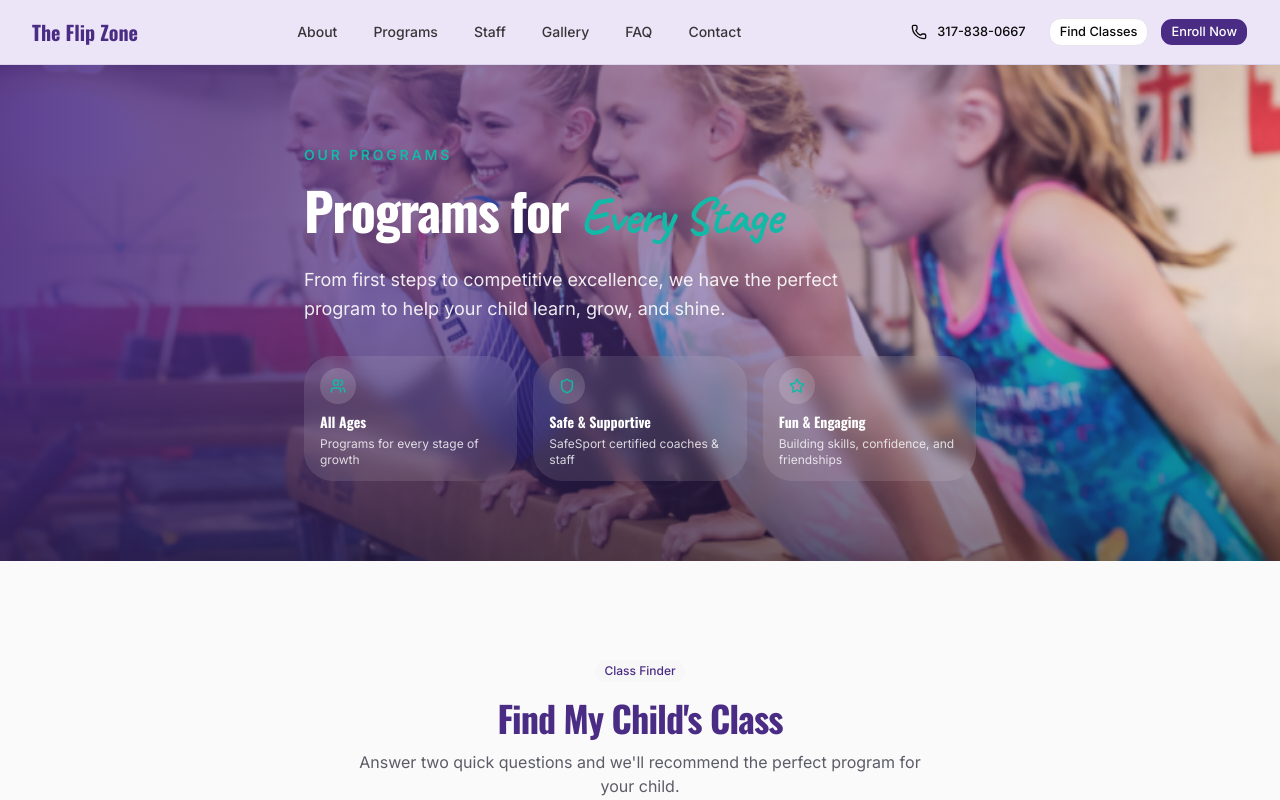
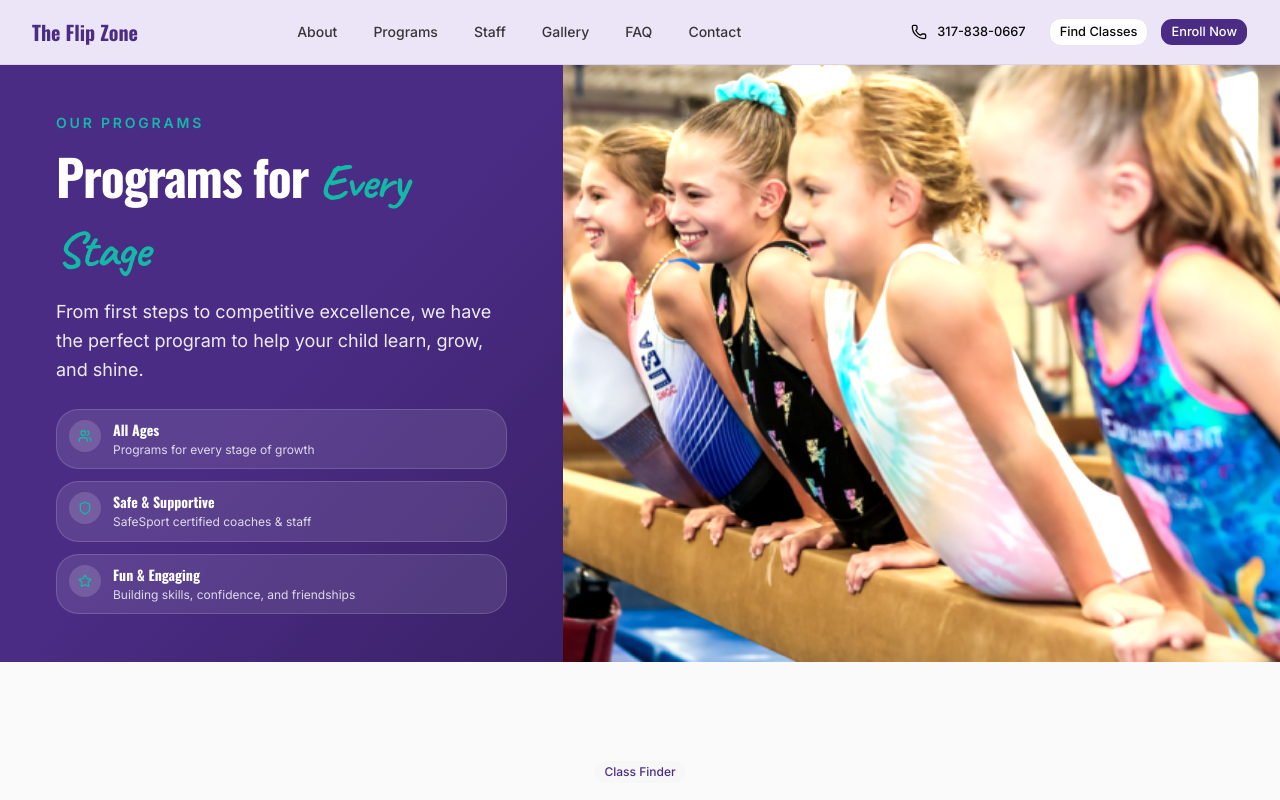
Before and after one commit to darnold5000/flipzone, a Next.js app: page /programs in a window 1280 px wide. Shown: the top 800 px of the page. Built offline with nearby package versions, Linux system fonts and the light colour scheme.

Commit message:
staff hero

```diff
--- /dev/null
+++ b/src/components/SplitPhotoHero.tsx
@@ -0,0 +1,52 @@
+"use client";
+
+import type { ReactNode } from "react";
+import Image from "next/image";
+import { motion } from "framer-motion";
+import { cn } from "@/lib/utils";
+
+interface SplitPhotoHeroProps {
+  image: string;
+  imageAlt: string;
+  imagePosition?: string;
+  children: ReactNode;
+  className?: string;
+}
+
+export function SplitPhotoHero({
+  image,
+  imageAlt,
+  imagePosition = "center center",
+  children,
+  className,
+}: SplitPhotoHeroProps) {
+  return (
+    <section className={cn("overflow-hidden", className)}>
+      <div className="lg:grid lg:min-h-[420px] lg:grid-cols-[minmax(0,44%)_1fr] xl:min-h-[460px]">
+        <div className="relative z-10 flex items-center bg-gradient-to-br from-flip-purple via-flip-purple to-[#3a2168] px-6 py-12 sm:px-10 lg:px-12 xl:px-14">
+          <motion.div
+            initial={{ opacity: 0, y: 16 }}
+            animate={{ opacity: 1, y: 0 }}
+            transition={{ duration: 0.55, ease: "easeOut" }}
+            className="w-full max-w-xl"
+          >
+            {children}
+          </motion.div>
+        </div>
+
+        <div className="relative aspect-[16/10] min-h-[240px] bg-muted sm:aspect-[16/9] lg:aspect-auto lg:min-h-0">
+          <Image
+            src={image}
+            alt={imageAlt}
+            fill
+            priority
+            unoptimized
+            className="object-cover brightness-[1.14] contrast-[1.08] saturate-[1.1]"
+            style={{ objectPosition: imagePosition }}
+            sizes="(max-width: 1024px) 100vw, 56vw"
+          />
+        </div>
+      </div>
+    </section>
+  );
+}
--- a/src/components/gallery/GalleryHero.tsx
+++ b/src/components/gallery/GalleryHero.tsx
@@ -1,42 +1,22 @@
 "use client";
 
-import Image from "next/image";
-import { motion } from "framer-motion";
+import { SplitPhotoHero } from "@/components/SplitPhotoHero";
 import { images } from "@/lib/images";
 
 export function GalleryHero() {
   return (
-    <section className="relative flex min-h-[45vh] items-center overflow-hidden lg:min-h-[52vh]">
-      <Image
-        src={images.galleryHeroPhoto}
-        alt="Young gymnast with medals at California Grand Invitational"
-        fill
-        priority
-        className="object-cover object-center brightness-[1.04] saturate-[1.05]"
-        sizes="100vw"
-      />
+    <SplitPhotoHero
+      image={images.galleryHeroPhoto}
+      imageAlt="Young gymnast with medals at California Grand Invitational"
+      imagePosition="center 40%"
+    >
+      <h1 className="font-heading text-4xl font-bold leading-tight text-white sm:text-5xl lg:text-[3.1rem]">
+        Moments <span className="font-script text-flip-coral">That Matter</span>
+      </h1>
 
-      <div className="absolute inset-0 bg-gradient-to-r from-flip-purple/92 via-flip-purple/50 to-flip-purple/15" />
-      <div className="absolute inset-0 bg-gradient-to-t from-flip-black/45 via-transparent to-transparent" />
-
-      <div className="container-wide relative z-10 px-4 py-14 sm:px-6 lg:px-8 lg:py-20">
-        <motion.div
-          initial={{ opacity: 0, y: 20 }}
-          animate={{ opacity: 1, y: 0 }}
-          transition={{ duration: 0.6, ease: "easeOut" }}
-          className="max-w-xl"
-        >
-          <h1 className="font-heading text-4xl font-bold leading-tight text-white sm:text-5xl lg:text-[3.25rem]">
-            Moments{" "}
-            <span className="font-script text-flip-coral">That Matter</span>
-          </h1>
-
-          <p className="mt-4 max-w-lg text-base leading-relaxed text-white/90 sm:text-lg">
-            From first cartwheels to big victories, these are the memories we&apos;re proud to
-            share.
-          </p>
-        </motion.div>
-      </div>
-    </section>
+      <p className="mt-4 text-base leading-relaxed text-white/90 sm:text-lg">
+        From first cartwheels to big victories, these are the memories we&apos;re proud to share.
+      </p>
+    </SplitPhotoHero>
   );
 }
--- a/src/components/programs/ProgramsHero.tsx
+++ b/src/components/programs/ProgramsHero.tsx
@@ -1,8 +1,7 @@
 "use client";
 
-import Image from "next/image";
-import { motion } from "framer-motion";
 import { Shield, Star, Users } from "lucide-react";
+import { SplitPhotoHero } from "@/components/SplitPhotoHero";
 import { images } from "@/lib/images";
 
 const highlights = [
@@ -25,56 +24,43 @@ const highlights = [
 
 export function ProgramsHero() {
   return (
-    <section className="relative flex min-h-[50vh] items-center overflow-hidden lg:min-h-[58vh]">
-      <Image
-        src={images.programsHeroPhoto}
-        alt="Young gymnasts on beam at The Flip Zone"
-        fill
-        priority
-        className="object-cover object-[72%_center] brightness-[1.05] saturate-[1.04]"
-        sizes="100vw"
-      />
-
-      <div className="absolute inset-0 bg-gradient-to-r from-flip-purple/90 via-flip-purple/55 to-flip-purple/10" />
-      <div className="absolute inset-0 bg-gradient-to-t from-flip-black/40 via-transparent to-transparent" />
-
-      <div className="container-wide relative z-10 px-4 py-16 sm:px-6 lg:px-8 lg:py-20">
-        <motion.div
-          initial={{ opacity: 0, y: 20 }}
-          animate={{ opacity: 1, y: 0 }}
-          transition={{ duration: 0.6, ease: "easeOut" }}
-          className="max-w-2xl"
+    <SplitPhotoHero
+      image={images.programsHeroPhoto}
+      imageAlt="Young gymnasts on beam at The Flip Zone"
+      imagePosition="72% center"
     >
       <p className="mb-3 text-sm font-semibold uppercase tracking-[0.2em] text-flip-teal">
         Our Programs
       </p>
 
-          <h1 className="font-heading text-4xl font-bold leading-tight text-white sm:text-5xl lg:text-[3.25rem]">
-            Programs for{" "}
-            <span className="font-script text-flip-teal">Every Stage</span>
+      <h1 className="font-heading text-4xl font-bold leading-tight text-white sm:text-5xl lg:text-[3.1rem]">
+        Programs for <span className="font-script text-flip-teal">Every Stage</span>
       </h1>
 
-          <p className="mt-4 max-w-xl text-base leading-relaxed text-white/90 sm:text-lg">
-            From first steps to competitive excellence, we have the perfect program to help your
-            child learn, grow, and shine.
+      <p className="mt-4 text-base leading-relaxed text-white/90 sm:text-lg">
+        From first steps to competitive excellence, we have the perfect program to help your child
+        learn, grow, and shine.
       </p>
 
-          <div className="mt-8 grid gap-4 sm:grid-cols-3">
+      <div className="mt-6 space-y-3">
         {highlights.map((item) => {
           const Icon = item.icon;
           return (
-                <div key={item.title} className="rounded-2xl bg-white/10 px-4 py-3 backdrop-blur-sm">
-                  <div className="mb-2 inline-flex size-9 items-center justify-center rounded-full bg-white/15 text-flip-teal">
-                    <Icon className="size-4" strokeWidth={2.25} />
+            <div
+              key={item.title}
+              className="flex gap-3 rounded-xl border border-white/15 bg-white/10 px-3 py-2.5"
+            >
+              <div className="inline-flex size-8 shrink-0 items-center justify-center rounded-full bg-white/15 text-flip-teal">
+                <Icon className="size-3.5" strokeWidth={2.25} />
               </div>
+              <div>
                 <p className="font-heading text-sm font-bold text-white">{item.title}</p>
-                  <p className="mt-1 text-xs leading-snug text-white/80">{item.description}</p>
+                <p className="mt-0.5 text-xs leading-snug text-white/80">{item.description}</p>
+              </div>
             </div>
           );
         })}
       </div>
-        </motion.div>
-      </div>
-    </section>
+    </SplitPhotoHero>
   );
 }
--- a/src/components/staff/StaffHero.tsx
+++ b/src/components/staff/StaffHero.tsx
@@ -1,26 +1,23 @@
 "use client";
 
-import { Hero } from "@/components/Hero";
+import { SplitPhotoHero } from "@/components/SplitPhotoHero";
 import { images } from "@/lib/images";
 
 export function StaffHero() {
   return (
-    <Hero
-      title={
-        <>
-          Meet the Team
-          <br />
-          <span className="font-script text-flip-teal">Behind the Magic</span>
-        </>
-      }
-      subtitle="Experienced coaches who love what they do — and love helping kids shine."
+    <SplitPhotoHero
       image={images.staffHeroPhoto}
       imageAlt="Flip Zone coaches at USA Gymnastics Indiana"
-      overlay="gradient"
-      imagePosition="center 40%"
-      size="large"
-      showButtons={false}
-      align="left"
-    />
+      imagePosition="center 35%"
+    >
+      <h1 className="font-heading text-4xl font-bold leading-tight text-white sm:text-5xl lg:text-[3.1rem]">
+        Meet the Team
+        <br />
+        <span className="font-script text-flip-teal">Behind the Magic</span>
+      </h1>
+      <p className="mt-4 text-base leading-relaxed text-white/90 sm:text-lg">
+        Experienced coaches who love what they do — and love helping kids shine.
+      </p>
+    </SplitPhotoHero>
   );
 }
```
Lines whose indentation alone changed are shown as unchanged.
